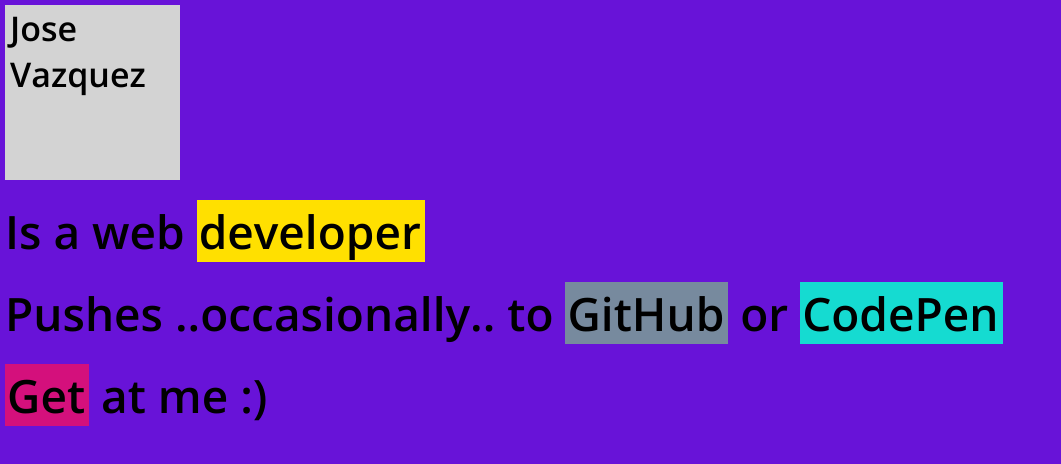
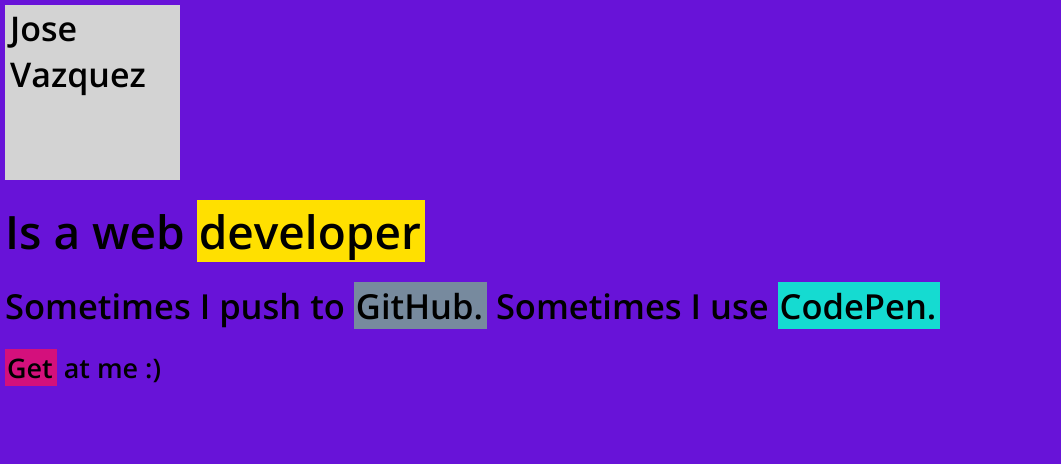
Before and after one commit to heyheyjose/personal-site, a plain HTML site: page index.html in a window 1280 px wide. Shown: the whole page, without its empty margins (0-1061 px from the left). Drawn offline with nearby package versions, Linux system fonts and the light colour scheme.

Commit message:
copy changes

```diff
--- a/index.html
+++ b/index.html
@@ -17,14 +17,14 @@
     </div>
 
     <div class="main-text">
-      <h1>
-        Pushes ..occasionally.. to <a href="https://github.com/heyheyjose" target="_blank" rel="noreferrer" class="github">GitHub</a> or
-        <a href="https://codepen.io/jdotvazquez" target="_blank" rel="noreferrer" class="codepen">CodePen</a>
-      </h1>
+      <h2>
+        Sometimes I push to <a href="https://github.com/heyheyjose" target="_blank" rel="noreferrer" class="github">GitHub.</a>
+        Sometimes I use <a href="https://codepen.io/jdotvazquez" target="_blank" rel="noreferrer" class="codepen">CodePen.</a>
+      </h2>
     </div>
 
     <div class="main-text">
-      <h1><a id="email" href="#" target="_blank" class="email">Get</a> at me :)</h1>
+      <h3><a id="email" href="#" target="_blank" class="email">Get</a> at me :)</h3>
     </div>
 
     <script type="text/javascript" src="scripts/main.js"></script>
```
